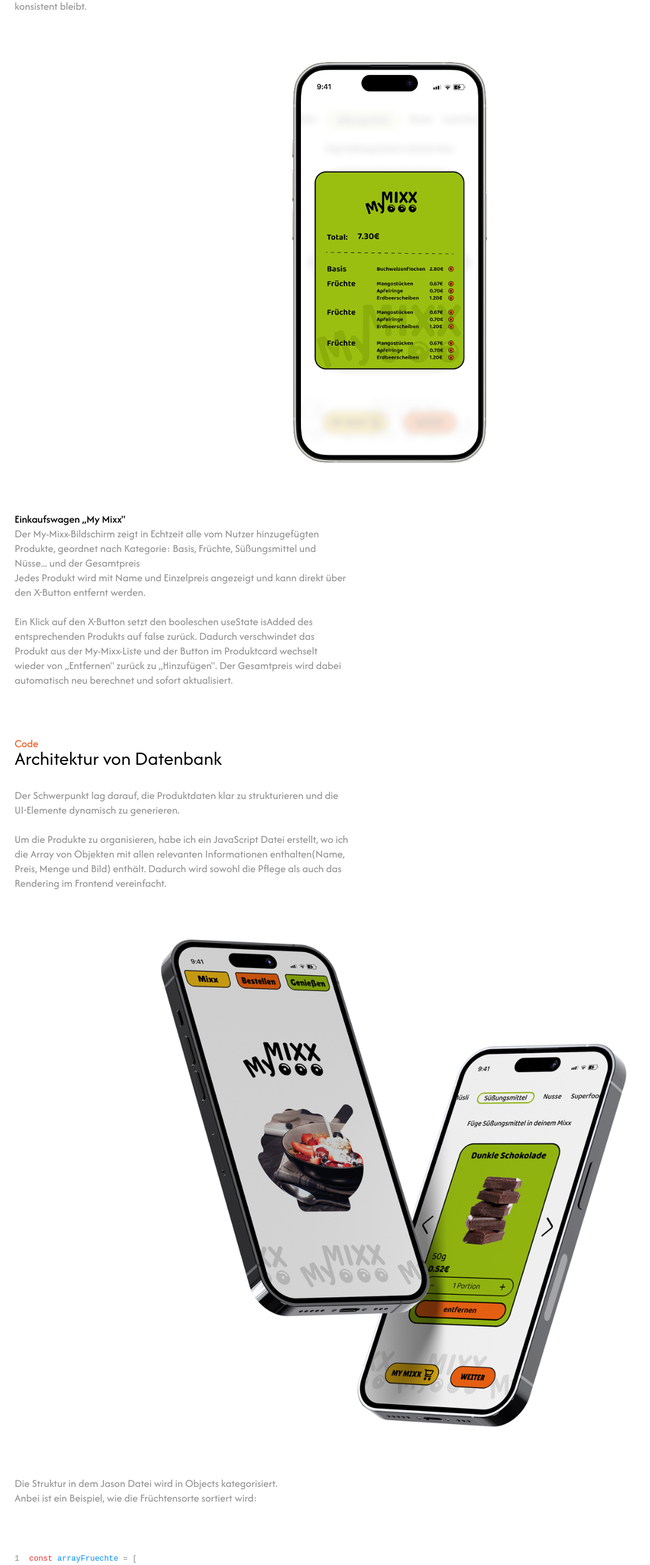
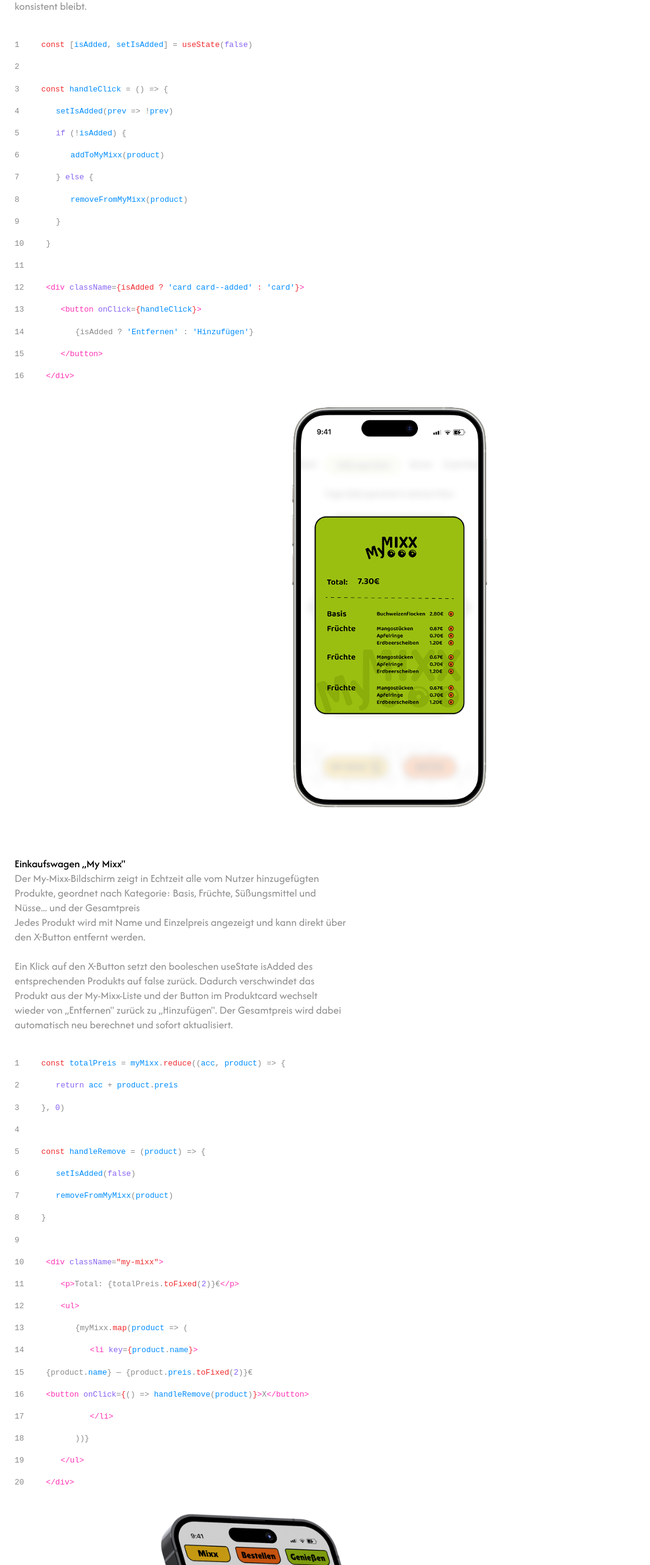
Before and after one commit to Jaobast/portfolio, a React (Vite) app: page /#/MyMixx in a window 1280 px wide. Shown: the part 4150-6716 px from the top of the page at 61% size, without its empty margins (0-1067 px from the left). Built offline with nearby package versions, Linux system fonts and the light colour scheme.

Commit message:
mymixx code architektur

```diff
--- a/src/components/ProjectCode/ProjectCode.css
+++ b/src/components/ProjectCode/ProjectCode.css
@@ -1,9 +1,10 @@
 .ProjectCode{
     padding: 0 var(--padding);
+    margin: calc( -1 * var(--gap)) 0;
 
     & .text-block{
         display: flex; flex-direction: column;
-        gap: 12px;
+        gap: calc(var(--gap)/ 1.7);
     }
 
     & p{
@@ -16,12 +17,12 @@
     display: flex;
 }
 
-.line1 { gap: 16px; }
-.line2 { gap: 32px; }
-.line3 { gap: 48px; }
+.line1 { gap: calc( 1 * (var(--gap) / 1.5)) }
+.line2 { gap: calc( 2 * (var(--gap) / 1.5)) }
+.line3 { gap: calc( 3 * (var(--gap) / 1.5)) }
 
 .code-text{
-    margin-left: 16px;
+    margin-left: var(--gap);
 }
 
 /* cores */
--- a/src/index.css
+++ b/src/index.css
@@ -88,6 +88,7 @@
 .project{
   display: flex; flex-direction: column;
   gap: var(--gap-main);
+  padding-bottom: 20px;
 }
 
 .screen{
--- a/src/pages/Mymixx/MyMixx.tsx
+++ b/src/pages/Mymixx/MyMixx.tsx
@@ -65,6 +65,68 @@
           </>}
         />
 
+        <ProjectCode
+          lines={[
+            {
+              content: <><span className="code-red">const</span> [<span className="code-blue">isAdded</span>, <span className="code-blue">setIsAdded</span>] = <span className="code-red">useState</span>(<span className="code-purple">false</span>)</>
+            },
+            {
+              content: <></>
+            },
+            {
+              content: <><span className="code-red">const</span> <span className="code-blue">handleClick</span> = () =&gt; {'{'}</>
+            },
+            {
+              gap: 1,
+              content: <><span className="code-blue">setIsAdded</span>(<span className="code-blue">prev</span> =&gt; !<span className="code-blue">prev</span>)</>
+            },
+            {
+              gap: 1,
+              content: <><span className="code-purple">if</span> (!<span className="code-blue">isAdded</span>) {'{'}</>
+            },
+            {
+              gap: 2,
+              content: <><span className="code-blue">addToMyMixx</span>(<span className="code-blue">product</span>)</>
+            },
+            {
+              gap: 1,
+              content: <>{'}'} <span className="code-purple">else</span> {'{'}</>
+            },
+            {
+              gap: 2,
+              content: <><span className="code-blue">removeFromMyMixx</span>(<span className="code-blue">product</span>)</>
+            },
+            {
+              gap: 1,
+              content: <>{'}'}</>
+            },
+            {
+              content: <>{'}'}</>
+            },
+            {
+              content: <></>
+            },
+            {
+              content: <><span className="code-rosa">&lt;div </span><span className="code-purple">className</span>=<span className="code-red">{'{'}isAdded ? <span className="code-blue">'card card--added'</span> : <span className="code-blue">'card'</span>{'}'}</span><span className="code-rosa">&gt;</span></>
+            },
+            {
+              gap: 1,
+              content: <><span className="code-rosa">&lt;button </span><span className="code-purple">onClick</span>=<span className="code-red">{'{'}</span><span className="code-blue">handleClick</span><span className="code-red">{'}'}</span><span className="code-rosa">&gt;</span></>
+            },
+            {
+              gap: 2,
+              content: <>{'{'}isAdded ? <span className="code-blue">'Entfernen'</span> : <span className="code-blue">'Hinzufügen'</span>{'}'}</>
+            },
+            {
+              gap: 1,
+              content: <><span className="code-rosa">&lt;/button&gt;</span></>
+            },
+            {
+              content: <><span className="code-rosa">&lt;/div&gt;</span></>
+            },
+          ]}
+        />
+
         <div className="img-mobile">
           <img src="/portfolio/project/MyMixx/bilder/12.png" alt="bild" />
         </div>
@@ -79,9 +141,88 @@
           </>}
         />
 
+        <ProjectCode
+          lines={[
+            {
+              content: <><span className="code-red">const</span> <span className="code-blue">totalPreis</span> = <span className="code-blue">myMixx</span>.<span className="code-red">reduce</span>((<span className="code-blue">acc</span>, <span className="code-blue">product</span>) =&gt; {'{'}</>
+            },
+            {
+              gap: 1,
+              content: <><span className="code-purple">return</span> <span className="code-blue">acc</span> + <span className="code-blue">product</span>.<span className="code-blue">preis</span></>
+            },
+            {
+              content: <>{'}'}, <span className="code-purple">0</span>)</>
+            },
+            {
+              content: <></>
+            },
+            {
+              content: <><span className="code-red">const</span> <span className="code-blue">handleRemove</span> = (<span className="code-blue">product</span>) =&gt; {'{'}</>
+            },
+            {
+              gap: 1,
+              content: <><span className="code-blue">setIsAdded</span>(<span className="code-purple">false</span>)</>
+            },
+            {
+              gap: 1,
+              content: <><span className="code-blue">removeFromMyMixx</span>(<span className="code-blue">product</span>)</>
+            },
+            {
+              content: <>{'}'}</>
+            },
+            {
+              content: <></>
+            },
+            {
+              content: <><span className="code-rosa">&lt;div </span><span className="code-purple">className</span>=<span className="code-red">"my-mixx"</span><span className="code-rosa">&gt;</span></>
+            },
+            {
+              gap: 1,
+              content: <><span className="code-rosa">&lt;p&gt;</span>Total: {'{'}totalPreis.<span className="code-red">toFixed</span>(<span className="code-purple">2</span>){'}'}&euro;<span className="code-rosa">&lt;/p&gt;</span></>
+            },
+            {
+              gap: 1,
+              content: <><span className="code-rosa">&lt;ul&gt;</span></>
+            },
+            {
+              gap: 2,
+              content: <>{'{'}myMixx.<span className="code-red">map</span>(<span className="code-blue">product</span> =&gt; (</>
+            },
+            {
+              gap: 3,
+              content: <><span className="code-rosa">&lt;li </span><span className="code-purple">key</span>=<span className="code-red">{'{'}</span><span className="code-blue">product</span>.<span className="code-blue">name</span><span className="code-red">{'}'}</span><span className="code-rosa">&gt;</span></>
+            },
+            {
+              gap: 4,
+              content: <>{'{'}product.<span className="code-blue">name</span>{'}'} — {'{'}product.<span className="code-blue">preis</span>.<span className="code-red">toFixed</span>(<span className="code-purple">2</span>){'}'}&euro;</>
+            },
+            {
+              gap: 4,
+              content: <><span className="code-rosa">&lt;button </span><span className="code-purple">onClick</span>=<span className="code-red">{'{'}</span>() =&gt; <span className="code-blue">handleRemove</span>(<span className="code-blue">product</span>)<span className="code-red">{'}'}</span><span className="code-rosa">&gt;</span>X<span className="code-rosa">&lt;/button&gt;</span></>
+            },
+            {
+              gap: 3,
+              content: <><span className="code-rosa">&lt;/li&gt;</span></>
+            },
+            {
+              gap: 2,
+              content: <>)){'}'}</>
+            },
+            {
+              gap: 1,
+              content: <><span className="code-rosa">&lt;/ul&gt;</span></>
+            },
+            {
+              content: <><span className="code-rosa">&lt;/div&gt;</span></>
+            },
+          ]}
+        />
+
+        <img className='img-project height no-mobile' src="/portfolio/project/MyMixx/bilder/08.png" alt="bild" />
+        <img className='img-project padding only-mobile' src="/portfolio/project/MyMixx/bilder/08.png" alt="bild" />
+
         <ProjectText
-          textTitel='Architektur von Datenbank'
-          textSubtitel='Code'
+          textTheme='Nutzung von Json'
           textParagraph={<>
           Der Schwerpunkt lag darauf, die Produktdaten klar zu strukturieren und die UI-Elemente dynamisch zu generieren.
           <br /><br />
@@ -89,8 +230,6 @@
           </>}
         />
 
-        <img className='img-project height no-mobile' src="/portfolio/project/MyMixx/bilder/08.png" alt="bild" />
-        <img className='img-project padding only-mobile' src="/portfolio/project/MyMixx/bilder/08.png" alt="bild" />
 
         <ProjectText
           textParagraph={<>
@@ -129,6 +268,57 @@
             }
           ]}
         />
+
+        <ProjectText
+          textParagraph={<>
+          Und die Nutzung ist ebenso einfach.
+          </>}
+        />
+
+        <ProjectCode
+          lines={[
+            {
+              content: <><span className="code-blue">arrayFruechte</span><span className="code-red">.forEach</span>(<span className="code-blue">product</span> =&gt; {'{'}</>
+            },
+            {
+              gap: 1,
+              content: <><span className="code-blue">productListBasis</span>.innerHTML += {'`'}</>
+            },
+            {
+              gap: 2,
+              content: <><span className="code-rosa">&lt;div </span><span className="code-purple">class</span>=<span className="code-red">"product"</span><span className="code-rosa">&gt;</span></>
+            },
+            {
+              gap: 3,
+              content: <><span className="code-rosa">&lt;p </span><span className="code-purple">class</span>=<span className="code-red">"product-name"</span><span className="code-rosa">&gt;</span>${'{'}<span className="code-blue">product</span>.<span className="code-blue">name</span>{'}'}<span className="code-rosa">&lt;/p&gt;</span></>
+            },
+            {
+              gap: 3,
+              content: <><span className="code-rosa">&lt;img </span><span className="code-purple">src</span> = <span className="code-red">"${'{'}product.pic{'}'}"</span><span className="code-rosa">&gt;</span></>
+            },
+            {
+              gap: 3,
+              content: <><span className="code-rosa">&lt;p </span><span className="code-purple">class</span>=<span className="code-red">'menge'</span><span className="code-rosa">&gt;</span>${'{'}<span className="code-blue">product</span>.<span className="code-blue">amount</span>{'}'}g<span className="code-rosa">&lt;/p&gt;</span></>
+            },
+            {
+              gap: 3,
+              content: <><span className="code-rosa">&lt;p </span><span className="code-purple">class</span>=<span className="code-red">'preis'</span><span className="code-rosa">&gt;</span>${'{'}<span className="code-blue">product</span>.<span className="code-blue">preis</span>.<span className="code-red">toFixed</span>(2){'}'}&euro;<span className="code-rosa">&lt;/p&gt;</span></>
+            },
+            {
+              gap: 2,
+              content: <><span className="code-rosa">&lt;/div&gt;</span></>
+            },
+            {
+              gap: 1,
+              content: <>{'\`'}</>
+            },
+            {
+              content: <>{'});'}</>
+            },
+          ]}
+        />
+
+        <img className='img-project padding' src="/portfolio/project/MyMixx/bilder/04.png" alt="bild" />
     </div>
   )
 }
```
